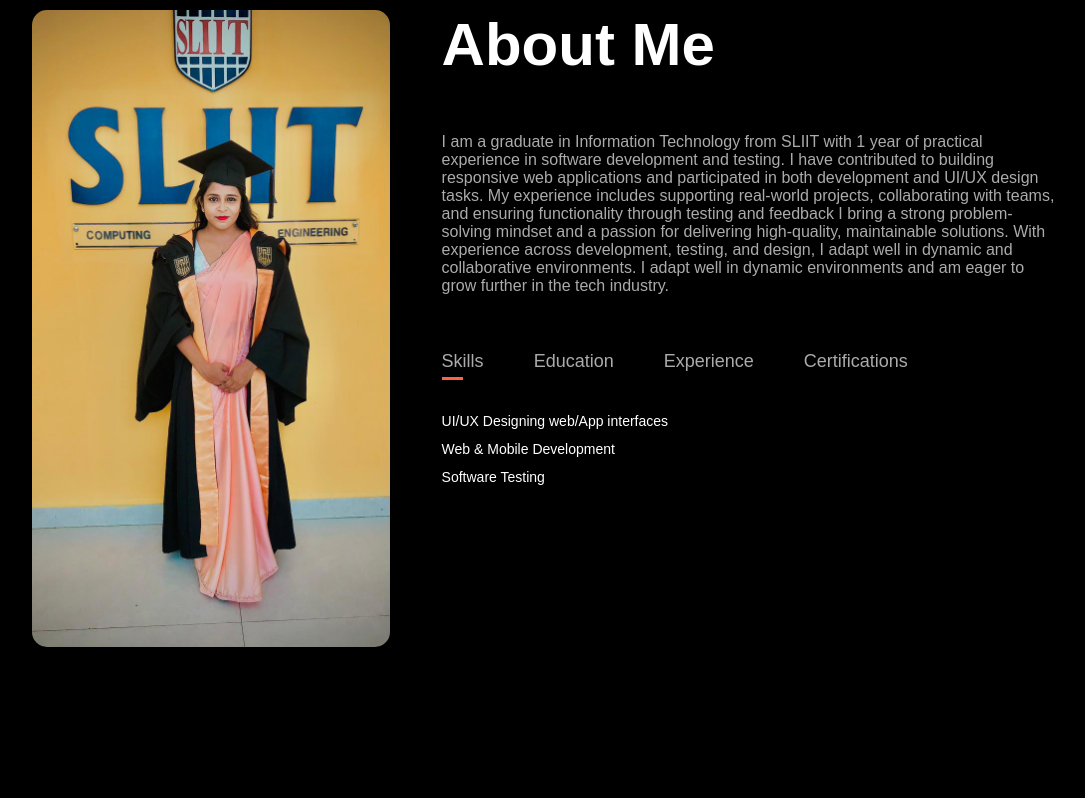
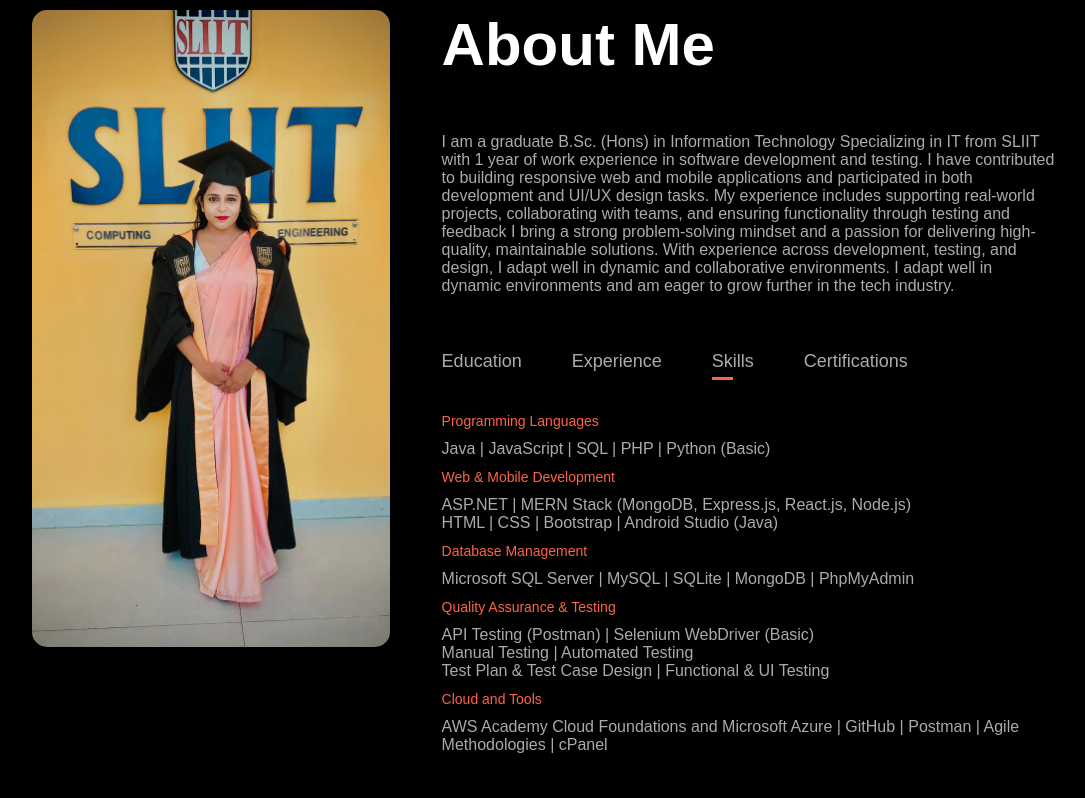
Before and after one commit to RashmiDahanayaka/my-portfolio, a plain HTML site: page index.html in a window 1280 px wide. Shown: the part 880-1678 px from the top of the page, without its empty margins (96-1181 px from the left). Drawn offline with Linux system fonts and the light colour scheme.

Commit message:
First commit - my new project

```diff
--- a/index.html
+++ b/index.html
@@ -18,7 +18,7 @@
                 <li><a href="#home">Home</a></li>
                 <li><a href="#about">About</a></li>
                 <!-- <li><a href="#services">Services</a></li> -->
-                <li><a href="#portfolio">Portfolio</a></li>
+                <li><a href="#portfolio">My works</a></li>
                 <li><a href="#Contact">Contact</a></li>
 
                 <i class="fas fa-times" onclick="closemenu()"></i>
@@ -48,8 +48,8 @@
                 <br>
                 <br>
                 <p>
-                    I am a graduate in Information Technology from SLIIT with 1 year of practical experience in software development and testing. I have contributed
-to building responsive web applications and participated in both development and UI/UX design tasks. My experience includes supporting real-world
+                    I am a graduate B.Sc. (Hons) in Information Technology Specializing in IT from SLIIT with 1 year of work experience in software development and testing. I have contributed
+to building responsive web and mobile applications and participated in both development and UI/UX design tasks. My experience includes supporting real-world
 projects, collaborating with teams, and ensuring functionality through testing and feedback I bring a strong problem-solving mindset and a passion for
 delivering high-quality, maintainable solutions. With experience across development, testing, and design, I adapt well in dynamic and collaborative
 environments. I adapt well in dynamic environments and am eager to grow further in the tech industry.
@@ -60,11 +60,11 @@ environments. I adapt well in dynamic environments and am eager to grow further
 
                 <div class="tab-titiles">
 
+                    <p class="tab-links " onclick="opentab('education')">Education</p>
+                    <p class="tab-links" onclick="opentab('experience')">Experience</p>
+
                     <p class="tab-links active-link" onclick="opentab('skills')">Skills</p>
 
-                    <p class="tab-links " onclick="opentab('education')">Education</p>
-
-                    <p class="tab-links" onclick="opentab('experience')">Experience</p>
 
                     <p class="tab-links" onclick="opentab('certifications')">Certifications</p>
 
@@ -72,27 +72,53 @@ environments. I adapt well in dynamic environments and am eager to grow further
                 </div>
 
                 <div class="tab-contents active-tab" id="skills">
-                    <ul>
-                        <li><span>UI/UX Designing web/App interfaces</span></li>
 
-                        <li><span>Web & Mobile Development</span><br></li>
-                        <li><span>Software Testing</span></li>
+                    <ul><li><span>Programming Languages</span></li>
+                     Java | JavaScript | SQL | PHP | Python (Basic)
+                    </ul>
+
+                    <ul><li><span>Web & Mobile Development</span></li>
+                     ASP.NET | MERN Stack (MongoDB, Express.js, React.js, Node.js)<br>HTML | CSS | Bootstrap | Android Studio (Java)
+                    </ul>
+
+                    <ul><li><span>Database Management</span></li>
+                     Microsoft SQL Server | MySQL | SQLite | MongoDB | PhpMyAdmin
+                    </ul>
+
+                     <ul><li><span>Quality Assurance & Testing</span></li>
+                     API Testing (Postman) | Selenium WebDriver (Basic)
+                     <br>Manual Testing | Automated Testing
+                     <br>Test Plan & Test Case Design | Functional & UI Testing
+                    </ul>
 
 
+                    <ul><li><span>Cloud and Tools</span></li>
+                     AWS Academy Cloud Foundations and Microsoft Azure |  GitHub | Postman | Agile Methodologies | cPanel<br>
                     </ul>
+
+
+
+
+
+
+
+
+
                 </div>
 
                 <div class="tab-contents" id="education">
                     <ul>
 
-                        <li><span>2021 - 2025</span><br>Graduate at Srilanka Institute of Information Technology (SLIIT)<br> in B.Sc (Hons) Information Technology<br></li>
-                        <li><span>2022</span><br>Higher Diploma at Srilanka Institute of Information Technology (SLIIT)<br> in Information Technology</li>
+                        <li><span>2021 - 2025</span><br>Graduate at Srilanka Institute of Information Technology (SLIIT)<br>B.Sc (Hons) Information Technology Specializing in IT<br></li>
+                        <li><span>2023</span><br>Higher Diploma at Srilanka Institute of Information Technology (SLIIT)<br> in Information Technology</li>
+                        <li><span>2021</span><br>Certicate Course at British Way English Academy</li>
                     </ul>
                 </div>
 
                 <div class="tab-contents" id="experience">
                     <ul>
-                        <li>Software Enginner Intern at Spark Global Solutions(pvt)Ltd</li>
+                        <li><span>Trainer Software Enginner </span>
+                            <br>Spark Global Solutions(pvt)Ltd</li>
                     </ul>
                 </div>
 
@@ -174,7 +200,7 @@ environments. I adapt well in dynamic environments and am eager to grow further
                 <img src="images/elearn.jpg" >
                 <div class="layer">
                     <h3>
-                        English Learning Mobile Application
+                        Learning Management Mobile & Web Application
                     </h3>
                     <p>Company Project : Develop mobile and web application<br>
                         Technology Used : React.js / ReactNative , Nodejs, SQL, Node.js , CPanel with phpMyAdmin</p>
--- a/style.css
+++ b/style.css
@@ -168,7 +168,7 @@ nav ul li a{
 
 
 .tab-contents ul li span{
-    color: white;
+    color: #FF6347 ;
     font-size: 14px;
 }
 
```
